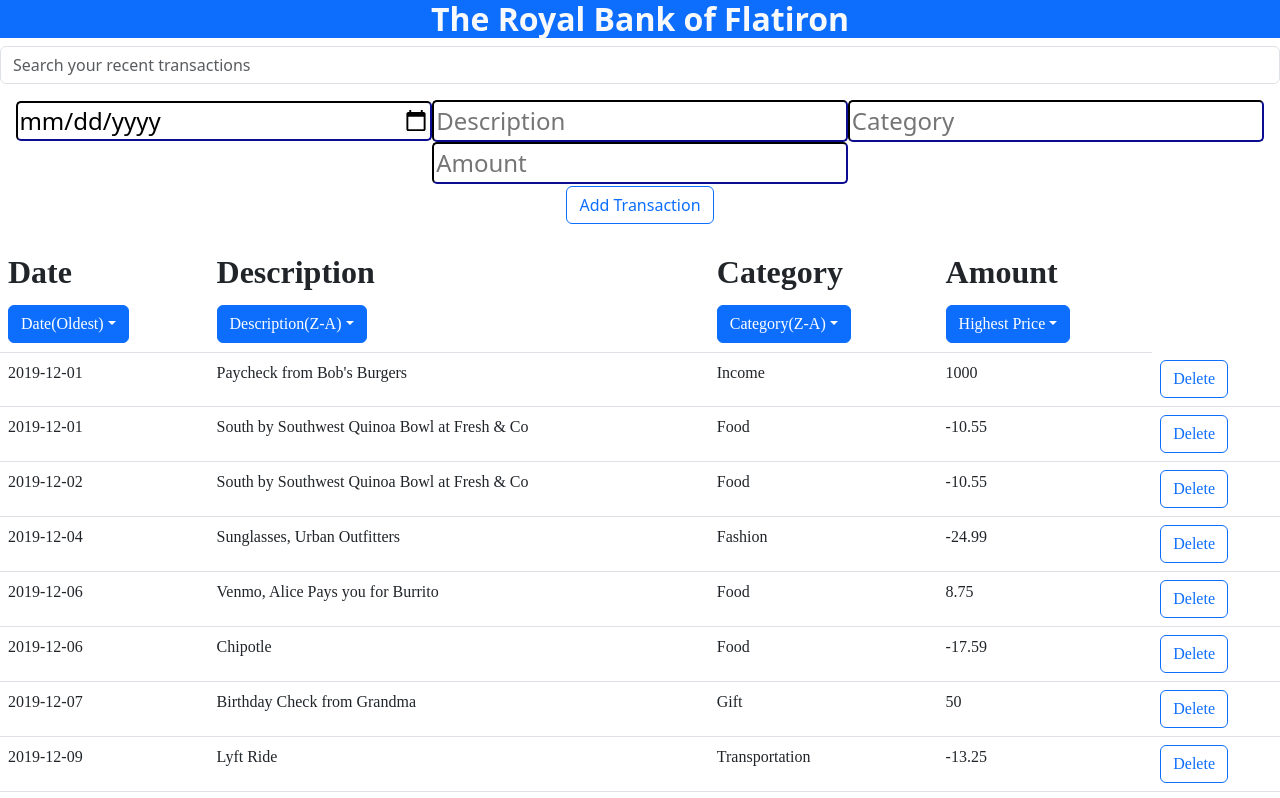
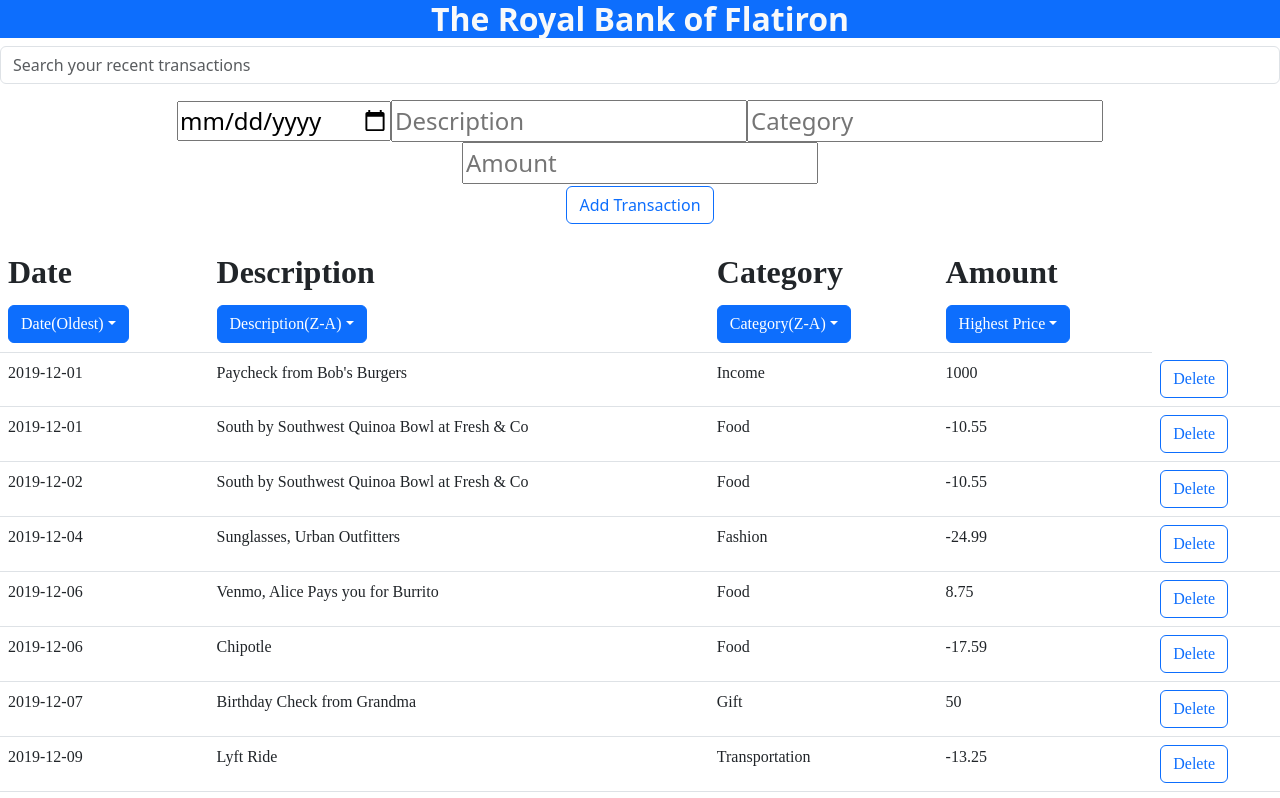
Before and after one commit to KilonzoJames/Bank-of-Flatiron, a React (Create React App) app: page / in a window 1280 px wide. Shown: the top 798 px of the page. Built offline with nearby package versions, Linux system fonts and the light colour scheme; data requests are answered from the project's data file.

Commit message:
dry code

```diff
--- a/src/App.css
+++ b/src/App.css
@@ -1,9 +1,4 @@
 @import url(https://cdn.jsdelivr.net/npm/bootstrap@5.3.0/dist/css/bootstrap.min.css);
-input{
-    border-color: rgb(5, 5, 60);
-    border-radius: 5px;
-    width:11cm
-}
 thead{
     font-family: 'Times New Roman', Times, serif;
     font-size: xx-large;
--- a/src/Form.js
+++ b/src/Form.js
@@ -28,9 +28,9 @@ function Form({array, updateArray}){
             description:"",
             category:"",
             amount:""
-        },
+        })
         addNewTransaction(dataObject)
-        )
+
     }
 
     const addNewTransaction=(dataObject)=>{
@@ -46,13 +46,10 @@ function Form({array, updateArray}){
             description: dataObject.description,
             category: dataObject.category,
             amount: dataObject.amount
-        })}
+        })};
        return fetch(url, postData)
        .then(response => response.json())
-       .then(response => {
-        const jsonArray=[...array, response]
-        updateArray(jsonArray)
-    })
+       .then(response => console.log(response))
     }
 
     return(
--- a/src/TableList.js
+++ b/src/TableList.js
@@ -113,7 +113,7 @@ const rowdata=((dataObject)=>{
               <br/>
               <button
               onClick={handleDate}
-              class="btn btn-primary dropdown-toggle" type="button" >
+              className="btn btn-primary dropdown-toggle" type="button" >
               {datestate? "Date(Oldest)": "Date(Recent)"}
               </button>
               </th>
@@ -122,7 +122,7 @@ const rowdata=((dataObject)=>{
               <br/>
               <button
               onClick={handleDescription}
-              class="btn btn-primary dropdown-toggle" type="button" >
+              className="btn btn-primary dropdown-toggle" type="button" >
               {descriptionstate? "Description(Z-A)" : "Description(A-Z)"}
               </button>
               </th>
@@ -131,7 +131,7 @@ const rowdata=((dataObject)=>{
               <br/>
               <button
               onClick={handleCategory}
-              class="btn btn-primary dropdown-toggle" type="button">
+              className="btn btn-primary dropdown-toggle" type="button">
               {categorystate? "Category(Z-A)" : "Category(A-Z)"}
               </button>
               </th>
@@ -140,7 +140,7 @@ const rowdata=((dataObject)=>{
               <br/>
               <button
               onClick={handlePrice}
-              class="btn btn-primary dropdown-toggle" type="button">
+              className="btn btn-primary dropdown-toggle" type="button">
               {amountstate? "Highest Price" : "Lowest Price"}
               </button>
               </th>
```
